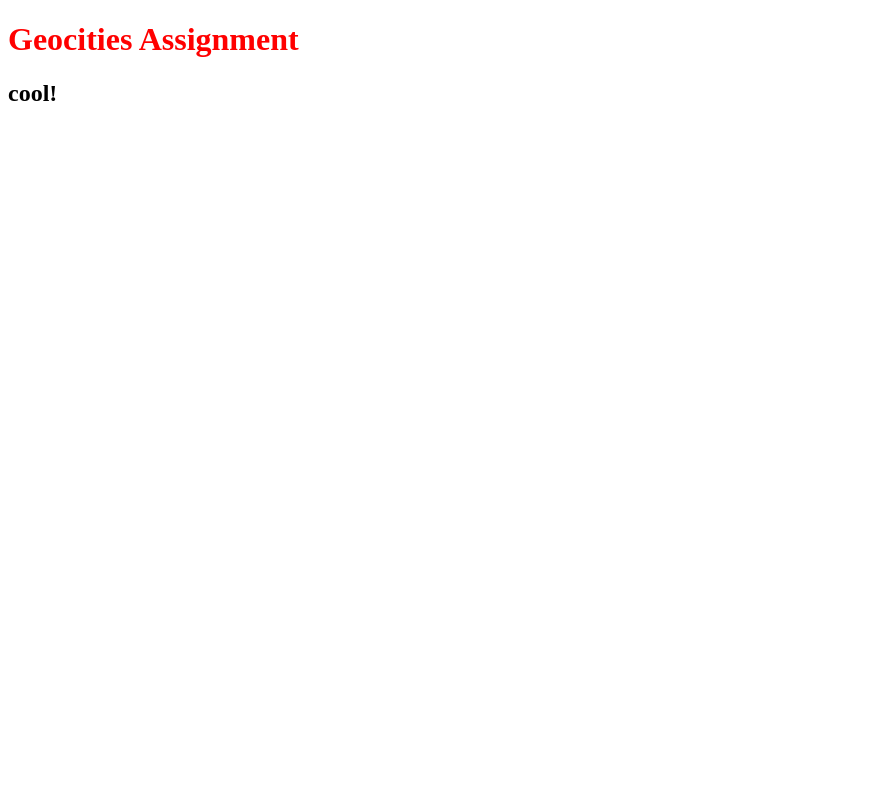
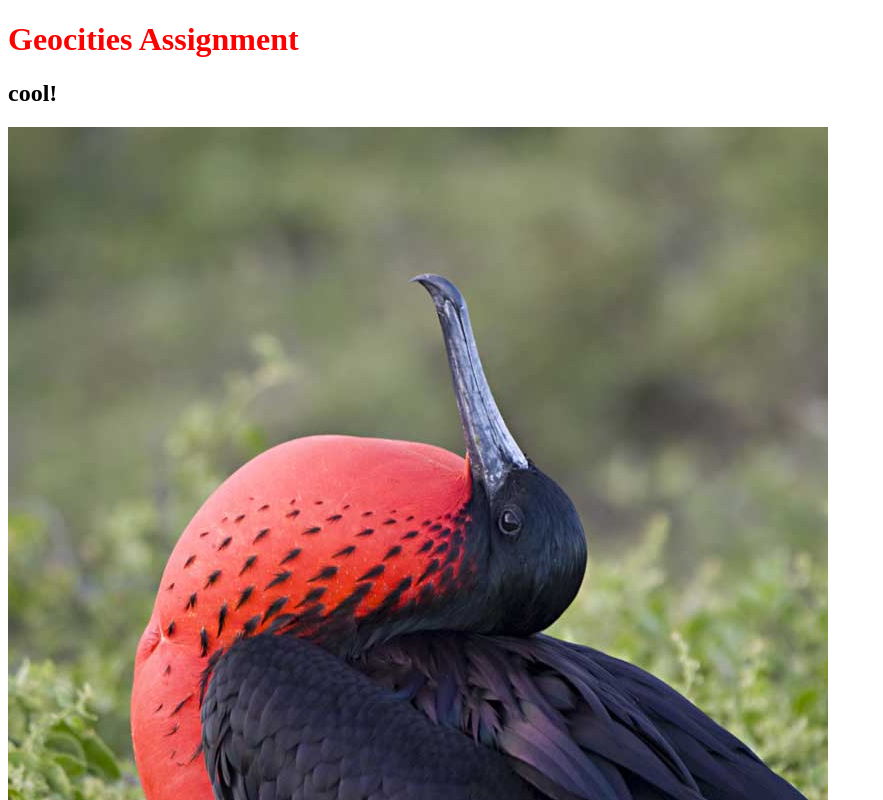
Before and after one commit to dougrosman/webdev1-fa21, a plain HTML site: page assignments/geocities/index.html in a window 1280 px wide. Shown: the top 800 px of the page, without its empty margins (0-883 px from the left). Drawn offline with Linux system fonts and the light colour scheme.

Commit message:
add bird image

```diff
--- a/assignments/geocities/index.html
+++ b/assignments/geocities/index.html
@@ -10,5 +10,7 @@
 <body>
     <h1>Geocities Assignment</h1>
     <h2>cool!</h2>
+
+    <img src="images/bird6.jpg" alt="bird with red belly">
 </body>
 </html>
```
Also changed, not shown: assignments/geocities/images/bird6.jpg (added).
